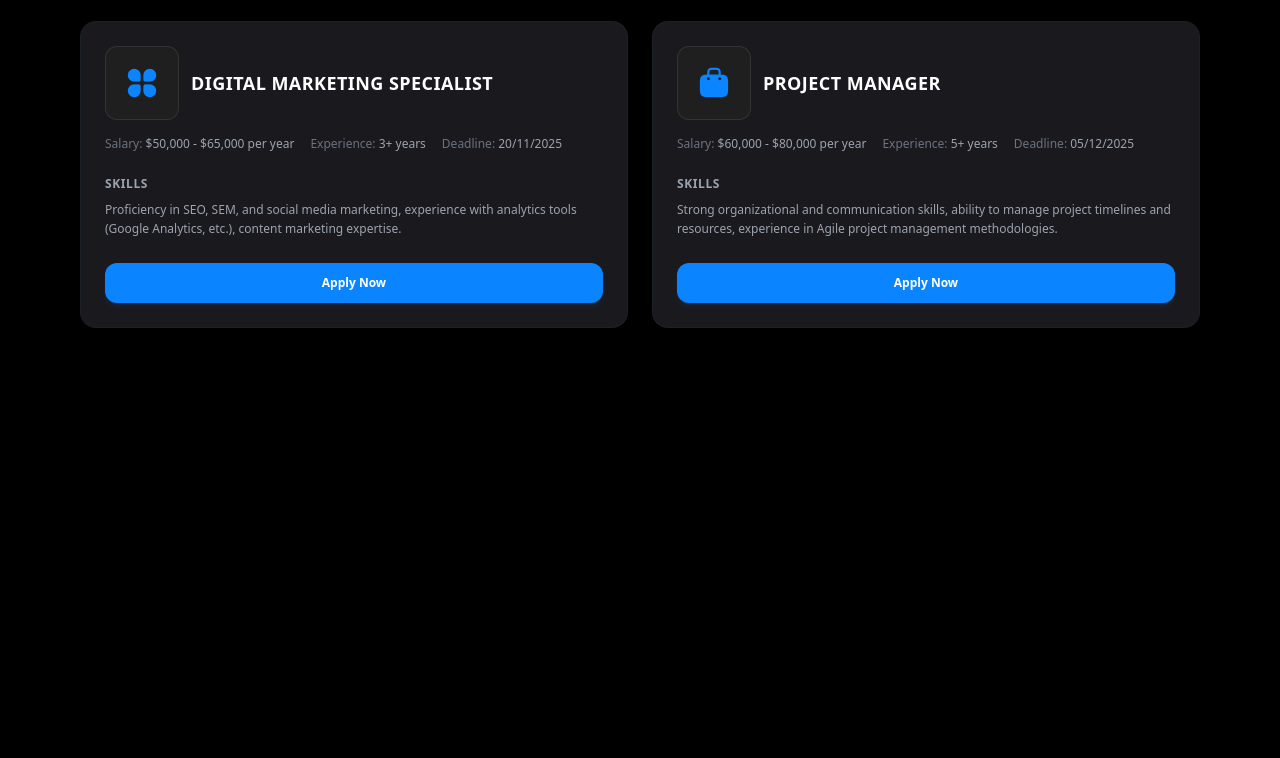
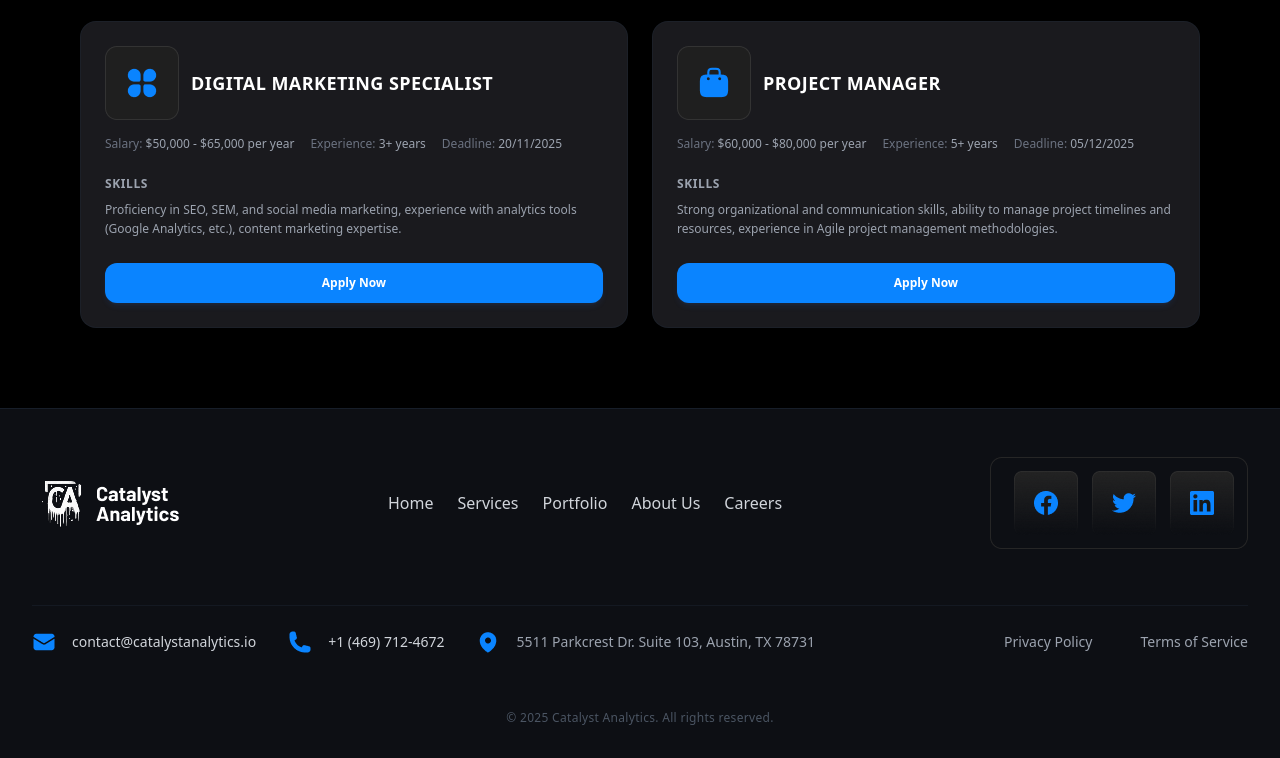
Before and after one commit to tabarovahadica46-source/hometask.3, a website: page src/in4.html in a window 1280 px wide. Shown: the part 3056-3814 px from the top of the page. Before the commit the page ends 3464 px from the top, so only its background shows below. Drawn offline with nearby package versions, Linux system fonts and the light colour scheme; files whose address does not match are found by name.

Commit message:
footer-ad

```diff
--- a/src/in4.html
+++ b/src/in4.html
@@ -338,5 +338,52 @@
 
     </div>
   </section>
+   <footer class="bg-[#0d0f14] text-gray-400 font-sans border-t border-gray-800/60 pt-12 pb-8 px-4 md:px-8">
+  <div class="max-w-7xl mx-auto space-y-10">
+
+    <div class="flex flex-col lg:flex-row lg:items-center lg:justify-between gap-8 pb-4">
+
+     <img src="./img/Logo.png" alt="">
+      <nav class="flex flex-wrap items-center gap-x-6 gap-y-3 text-sm md:text-base font-medium text-gray-300">
+        <a href="#" class="hover:text-white transition-colors duration-200">Home</a>
+        <a href="#" class="hover:text-white transition-colors duration-200">Services</a>
+        <a href="#" class="hover:text-white transition-colors duration-200">Portfolio</a>
+        <a href="#" class="hover:text-white transition-colors duration-200">About Us</a>
+        <a href="#" class="hover:text-white transition-colors duration-200">Careers</a>
+      </nav>
+
+    <img src="./img/Sub Container.png" alt="">
+    </div>
+
+    <div class="flex flex-col lg:flex-row lg:items-center lg:justify-between gap-6 pt-6 border-t border-gray-800/40 text-sm">
+
+      <div class="flex flex-col sm:flex-row sm:items-center gap-4 sm:gap-6 lg:gap-8">
+        <a href="mailto:contact@catalystanalytics.io" class="flex items-center space-x-2 text-gray-300 hover:text-blue-400 transition-colors duration-200">
+        <img src="./img/Icon.png" alt="">
+          <span>contact@catalystanalytics.io</span>
+        </a>
+        <a href="tel:+14697124672" class="flex items-center space-x-2 text-gray-300 hover:text-blue-400 transition-colors duration-200">
+        <img src="./img/tel.png" alt="">
+          <span>+1 (469) 712-4672</span>
+        </a>
+        <div class="flex items-center space-x-2 text-gray-400">
+         <img src="./src/img/loc.png" alt="">
+          <span>5511 Parkcrest Dr. Suite 103, Austin, TX 78731</span>
+        </div>
+      </div>
+
+      <div class="flex items-center space-x-6 font-medium text-gray-400 flex-shrink-0">
+        <a href="#" class="hover:text-white transition-colors duration-200">Privacy Policy</a>
+        <a href="#" class="hover:text-white transition-colors duration-200">Terms of Service</a>
+      </div>
+    </div>
+
+    <div
+    class="text-center pt-4 text-xs text-gray-600 font-medium tracking-wide">
+      © 2025 Catalyst Analytics. All rights reserved.
+    </div>
+
+  </div>
+</footer>
 </body>
 </html>
```
